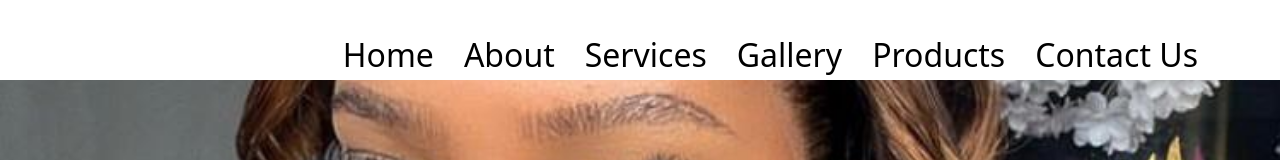
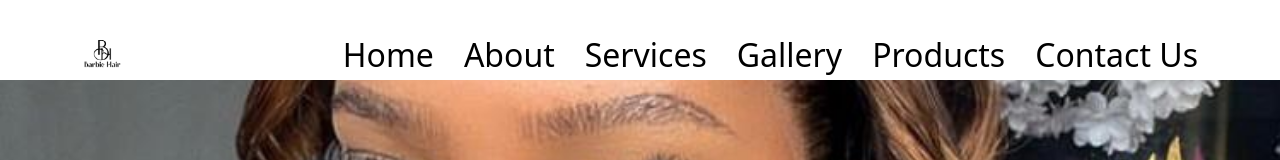
Before and after one commit to Luvuyotafeni/Salon, a React (Create React App) app: page / in a window 1280 px wide. Shown: the top 160 px of the page. Built offline with nearby package versions, Linux system fonts and the light colour scheme.

Commit message:
added the logo in the header

```diff
--- a/src/components/Header/Header.css
+++ b/src/components/Header/Header.css
@@ -15,6 +15,20 @@
   align-items: center;
 }
 
+.header .logo {
+  /* Flex container for centering */
+  display: flex;
+  align-items: center; /* Vertically center */
+  justify-content: center; /* Horizontally center */
+}
+
+.header .logo img {
+  max-height: 40px; /* Adjust height as needed */
+  max-width: 150px; /* Adjust width as needed */
+  object-fit: contain; /* Ensure the image scales properly */
+}
+
+/* Navigation Menu Styles */
 .nav-menu {
   display: flex;
   flex-direction: row;
--- a/src/components/Header/Header.jsx
+++ b/src/components/Header/Header.jsx
@@ -1,5 +1,6 @@
 import React, { useState } from 'react';
 import './Header.css';
+import logo from '../Assets/logo no background.png'
 
 const Header = () => {
   const [isMenuOpen, setIsMenuOpen] = useState(false);
@@ -12,7 +13,7 @@ const Header = () => {
     <header className='header'>
       <div className='container d-flex'>
         <div className='logo'>
-          {/* Add your logo here */}
+          <img src={logo}/>
         </div>
         <div className={`nav-menu ${isMenuOpen ? 'open' : ''}`}>
           <div className='close-icon' onClick={toggleMenu}>
```
